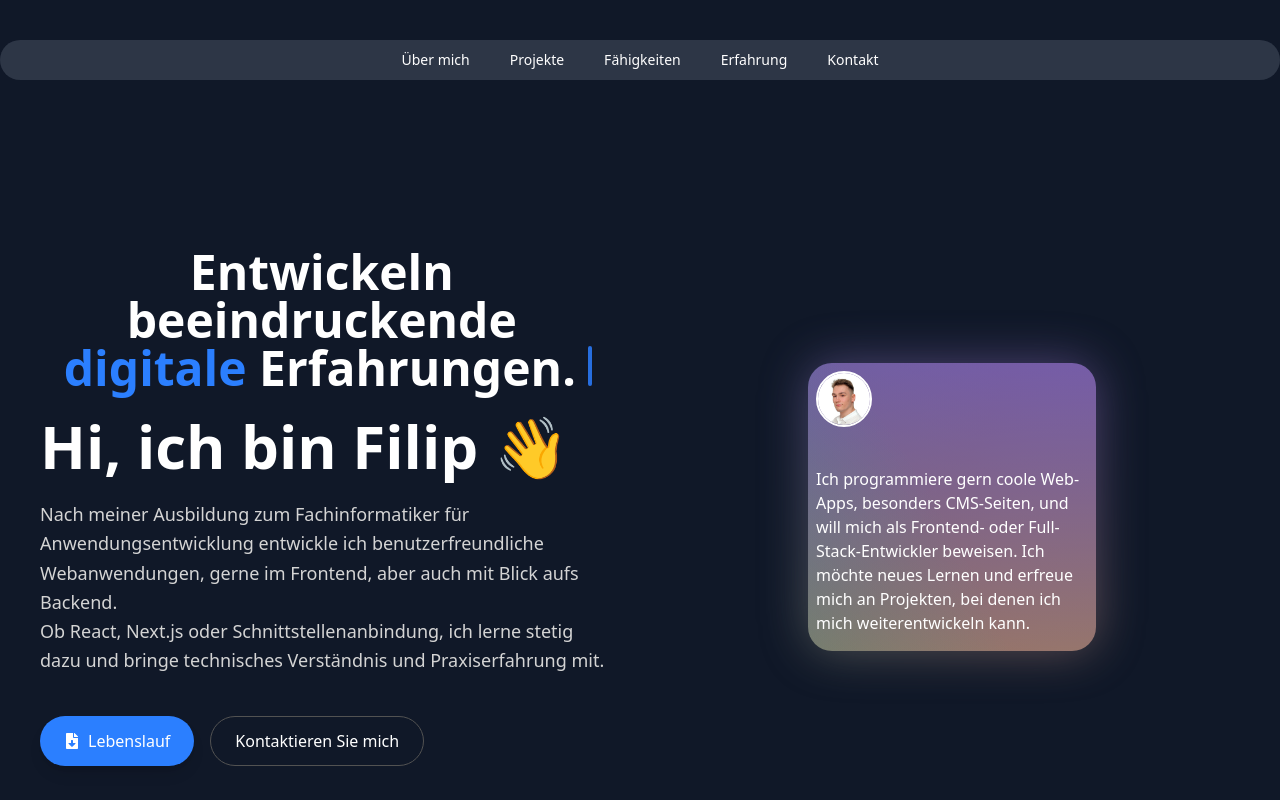
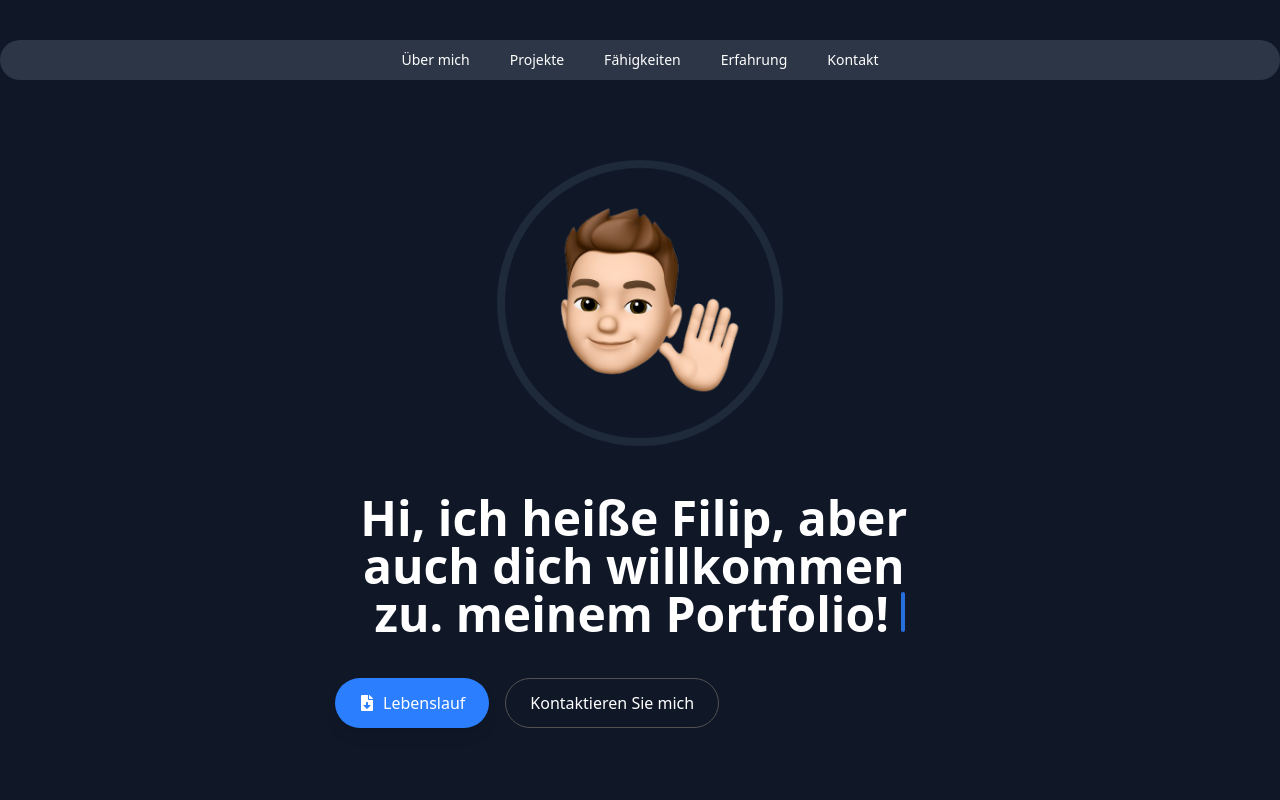
Before and after one commit to gotexxx/my-portfolio, a Next.js app: page / in a window 1280 px wide. Shown: the top 800 px of the page. Built offline with nearby package versions, Linux system fonts and the light colour scheme.

Commit message:
improve animations and hero section

```diff
--- a/src/app/globals.css
+++ b/src/app/globals.css
@@ -178,4 +178,24 @@
   body {
     @apply bg-background text-foreground;
   }
+
+
+  @keyframes border-glow {
+    0% {
+      box-shadow: 0 0 5px #173061;
+      border-color: #173061;
+    }
+    50% {
+      box-shadow: 0 0 20px #22478f, 0 0 30px #22478f;
+      border-color: #22478f;
+    }
+    100% {
+      box-shadow: 0 0 5px #173061;
+      border-color: #173061;
+    }
+  }
+
+  .hover-glow-animation:hover {
+    animation: border-glow 1.5s ease-in-out infinite;
+  }
 }
--- a/src/components/aceternity/resizable-navbar.tsx
+++ b/src/components/aceternity/resizable-navbar.tsx
@@ -66,10 +66,10 @@ export const Navbar = ({ children, className }: NavbarProps) => {
     });
 
     return (
-        <motion.div
+        <motion.nav
             ref={ref}
             // IMPORTANT: Change this to class of `fixed` if you want the navbar to be fixed
-            className={cn("sticky inset-x-0 top-20 z-40 w-full", className)}
+            className={cn("sticky inset-x-0 z-40 w-full", className)}
         >
             {React.Children.map(children, (child) =>
                 React.isValidElement(child)
@@ -79,7 +79,7 @@ export const Navbar = ({ children, className }: NavbarProps) => {
                     )
                     : child,
             )}
-        </motion.div>
+        </motion.nav>
     );
 };
 
--- a/src/components/custom/contactSection.tsx
+++ b/src/components/custom/contactSection.tsx
@@ -35,7 +35,6 @@ export const ContactSection = () => {
         hover: {scale: 1.2, rotate: 5, transition: {duration: 0.2}},
     };
 
-    console.log(isInView)
     return (
         <AnimatePresence>
             <motion.section
--- a/src/components/custom/heroSection.tsx
+++ b/src/components/custom/heroSection.tsx
@@ -1,49 +1,63 @@
 "use client"
 
-import { ColourfulText, TypewriterEffect, BackgroundGradient, AnimatedTooltip } from "@/components";
-import { FaFileDownload } from "react-icons/fa";
-import { motion } from "motion/react";
+import {TypewriterEffect} from "@/components";
+import {FaFileDownload} from "react-icons/fa";
+import {motion} from "motion/react";
+import Image from "next/image";
 
-export const  HeroSection = () => {
+export const HeroSection = () => {
     const words = [
-        { text: "Entwickeln" },
-        { text: "beeindruckende" },
-        { text: "digitale", className: "text-blue-500" },
-        { text: "Erfahrungen." },
-    ];
-
-    const people = [
-        {
-            id: 1,
-            name: "Filip Stosik",
-            designation: "Full-Stack-Entwickler",
-            image: "/me.png",
-        },
+        {text: " Hi,"},
+        {text: "ich"},
+        {text: "heiße"},
+        {text: "Filip,"},
+        {text: "aber"},
+        {text: "auch"},
+        {text: "dich"},
+        {text: "willkommen"},
+        {text: "zu."},
+        {text: "meinem"},
+        {text: "Portfolio!"},
     ];
 
     return (
-        <section id="about" className="pt-10 md:pt-32 relative">
+        <section id="about" className="pt-10  relative">
             <motion.div
                 animate={{
                     opacity: 1,
                     // @ts-ignore
-                    "@initial": { opacity: 0 },
-                    "@exit": { opacity: 0 }
+                    "@initial": {opacity: 0},
+                    "@exit": {opacity: 0}
                 }}
-                transition={{ duration: 0.3 }}
-                className="grid grid-cols-1 md:grid-cols-2 items-center gap-12">
+                transition={{duration: 0.3}}
+                className="grid grid-cols-1   items-center gap-12">
+
+                <div className="flex justify-center items-center order-first md:order-none">
+                    <div className="relative group">
+                        <div
+                            className="border-8 border-gray-800 rounded-full p-5 hover-glow-animation"
+                        >
+                            <Image
+                                src="/me.png"
+                                alt="International Formation Center, Madrid"
+                                width={230}
+                                height={230}
+                                className="rounded-full z-[10001]"
+                            />
+                        </div>
+                    </div>
+                </div>
+
                 <div className="flex flex-col gap-6 z-100">
-                    <TypewriterEffect words={words} className="text-3xl md:text-4xl max-w-[600px] h-[144px]" />
-                    <h1 className="text-4xl md:text-5xl lg:text-6xl font-bold">
-                        Hi, ich bin Filip 👋
-                    </h1>
-                    <p className="text-lg text-neutral-300 leading-relaxed max-w-xl">
-                        Nach meiner Ausbildung zum Fachinformatiker für Anwendungsentwicklung entwickle ich benutzerfreundliche
-                        Webanwendungen, gerne im Frontend, aber auch mit Blick aufs Backend.
-                        <br /> Ob React, Next.js oder Schnittstellenanbindung, ich lerne stetig dazu und bringe technisches Verständnis
-                        und Praxiserfahrung mit.
-                    </p>
-                    <div className="flex gap-4 mt-4">
+                    <div className=" w-full h-[80px] md:w-[610px] md:h-[160px]">
+                        <div className="w-full h-full">
+                            <TypewriterEffect
+                                className="w-full text-2xl sm:text-3xl md:text-4xl"
+                                words={words}
+                            />
+                        </div>
+                    </div>
+                    <div className="flex gap-4">
                         <a
                             href="/Lebenslauf Filip Stosik.pdf"
                             download
@@ -51,22 +65,12 @@ export const  HeroSection = () => {
                         >
                             <FaFileDownload /> Lebenslauf
                         </a>
-                        <a href="#contact" className="border border-neutral-600 hover:bg-neutral-800 px-6 py-3 rounded-full transition-all">
+                        <a
+                            href="#contact"
+                            className="border border-neutral-600 hover:bg-neutral-800 px-6 py-3 rounded-full transition-all"
+                        >
                             Kontaktieren Sie mich
                         </a>
-                    </div>
-                </div>
-                <div className="flex justify-center items-center">
-                    <div className="w-72 h-72 relative">
-                        {/*ki bild*/}
-                        <BackgroundGradient className="rounded-full p-1" containerClassName="w-full h-full">
-                            <AnimatedTooltip items={people} />
-                            <div className="mt-10">
-                                Ich programmiere gern coole Web-Apps, besonders CMS-Seiten, und will mich als Frontend- oder Full-Stack-Entwickler beweisen.
-                                Ich möchte neues Lernen und erfreue mich an Projekten, bei denen ich mich weiterentwickeln kann.
-
-                            </div>
-                        </BackgroundGradient>
                     </div>
                 </div>
             </motion.div>
--- a/src/components/custom/navbar.tsx
+++ b/src/components/custom/navbar.tsx
@@ -14,7 +14,7 @@ export const  NavbarSection =({navItems}: any)  => {
 
 
     return (
-        <Navbar className={" h-10 z-1000 w-fit mx-auto pt-10 "}>
+        <Navbar className={"z-1000 pt-10 w-fit mx-auto "}>
             {/* Desktop Navigation */}
             <NavBody className=" bg-gray-600/50 items-center h-10 w-fit px-10 fixed mx-auto left-1/2  transform -translate-x-1/2 ">
                 <NavItems  items={navItems} />
--- a/src/components/custom/projectSection.tsx
+++ b/src/components/custom/projectSection.tsx
@@ -7,12 +7,7 @@ import { useRef, useEffect } from "react";
 
 export const ProjectsSection = () => {
   const ref = useRef(null);
-  const isInView = useInView(ref, { once: true, amount: 0.2 }); // Trigger when 20% of section is visible
-
-  // Debug to confirm isInView changes
-  useEffect(() => {
-    console.log("ProjectsSection isInView:", isInView);
-  }, [isInView]);
+  const isInView = useInView(ref, { once: true, amount: 0.01 }); // Trigger when 20% of section is visible
 
   const projects = [
     {
--- a/src/components/custom/skillSecion.tsx
+++ b/src/components/custom/skillSecion.tsx
@@ -7,7 +7,7 @@ import {useRef} from "react";
 export const SkillsSection = () => {
 
     const ref = useRef(null);
-    const isInView = useInView(ref, {once: true, amount: 0.1});
+    const isInView = useInView(ref, {once: true, amount: 0.001});
 
     const groupedSkills = {
         Frontend: [
--- a/src/components/index.ts
+++ b/src/components/index.ts
@@ -18,7 +18,6 @@ export * from "@/components/aceternity/background-beams-with-collision";
 export * from "@/components/aceternity/background-gradnient-animation";
 export * from "@/components/aceternity/resizable-navbar";
 export * from "@/components/aceternity/timeline";
-export * from "@/components/aceternity/timeline";
 
 
 export * from "@/components/custom/contactSection";
```
Also changed, not shown: src/components/aceternity/typewriter-effect.tsx (+5 -4 lines), public/me.png.
